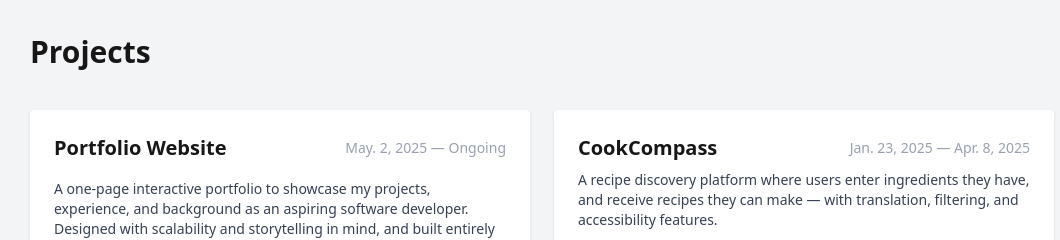
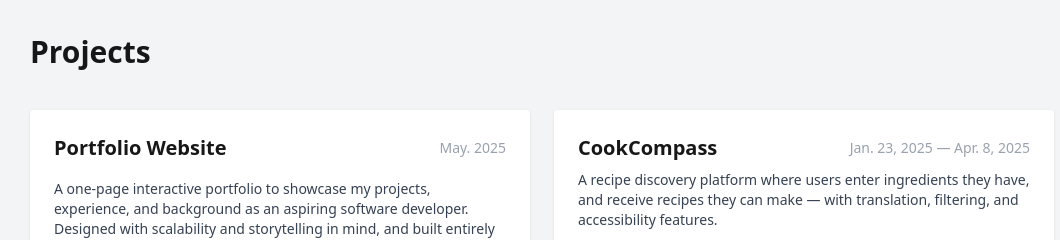
Before and after one commit to Vipplynn/portfolio-site, a React (Vite) app: page / in a window 1280 px wide. Shown: the part 2840-3080 px from the top of the page, without its empty margins (98-1158 px from the left). Built offline with nearby package versions, Linux system fonts and the light colour scheme.

Commit message:
finalized date on website

```diff
--- a/src/data/projects.ts
+++ b/src/data/projects.ts
@@ -33,7 +33,7 @@ export interface Project {
         repo: "https://github.com/Vipplynn/portfolio-site",
         website: "https://christian-cho-site.vercel.app/",
       },
-      date:"May. 2, 2025 — Ongoing",
+      date:"May. 2025",
       featured: false
     },
     {
```
